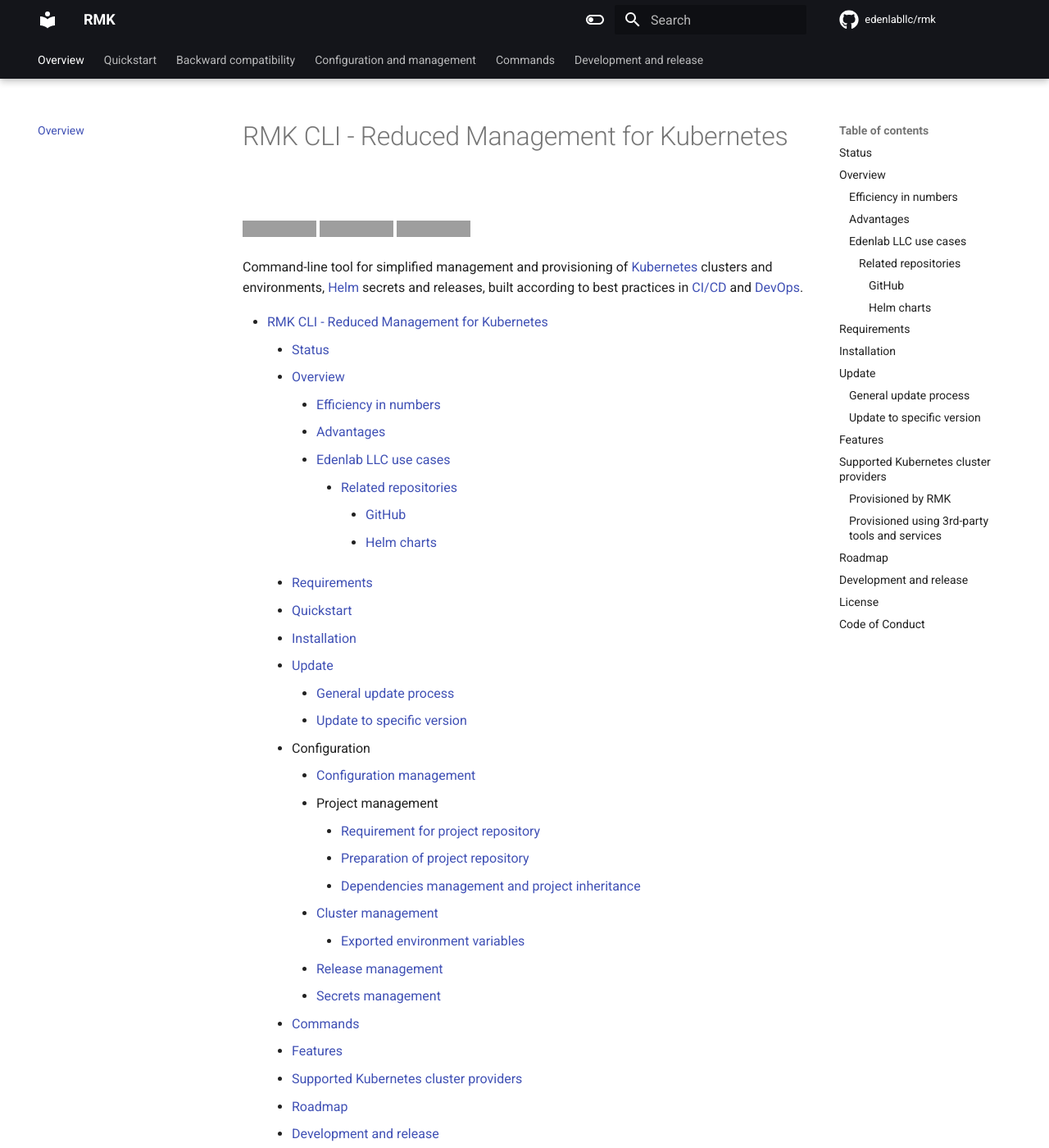
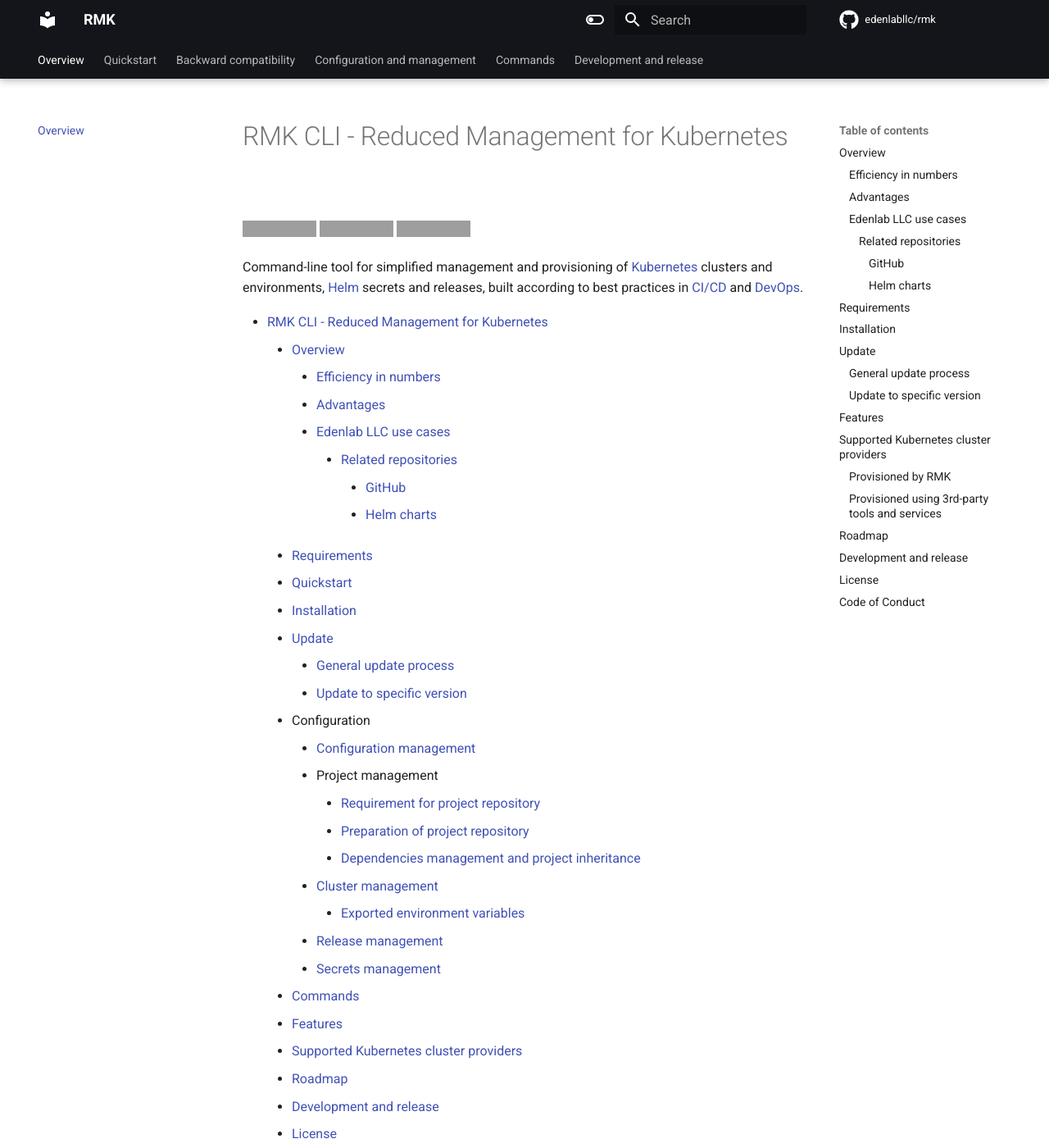
Before and after one commit to edenlabllc/rmk, an MkDocs documentation site: the page built from docs/index.md, in a window 1280 px wide and 1400 px high. Shown: the whole window at 82% size. Built offline with MkDocs 1.6.1 and Material for MkDocs 9.7.7, drawn with Linux system fonts in a browser that asks for light colours; emoji names are drawn with the system emoji font; comment, search, counter and statistics services are not loaded; the version menu is left out; grey boxes are pictures that could not be loaded.

```diff
--- a/docs/index.md
+++ b/docs/index.md
@@ -10,7 +10,6 @@
 in [CI/CD](https://www.redhat.com/en/topics/devops/what-is-ci-cd) and [DevOps](https://www.atlassian.com/devops).
 
 * [RMK CLI - Reduced Management for Kubernetes](#rmk-cli---reduced-management-for-kubernetes)
-  * [Status](#status)
   * [Overview](#overview)
     * [Efficiency in numbers](#efficiency-in-numbers)
     * [Advantages](#advantages)
@@ -41,10 +40,6 @@
   * [Development and release](development-and-release.md)
   * [License](#license)
   * [Code of Conduct](#code-of-conduct)
-
-## Status
-
-[//]: # (TODO ACTUALIZE)
 
 ## Overview
 
```
Also changed, not shown: README.md (+0 -4 lines).
